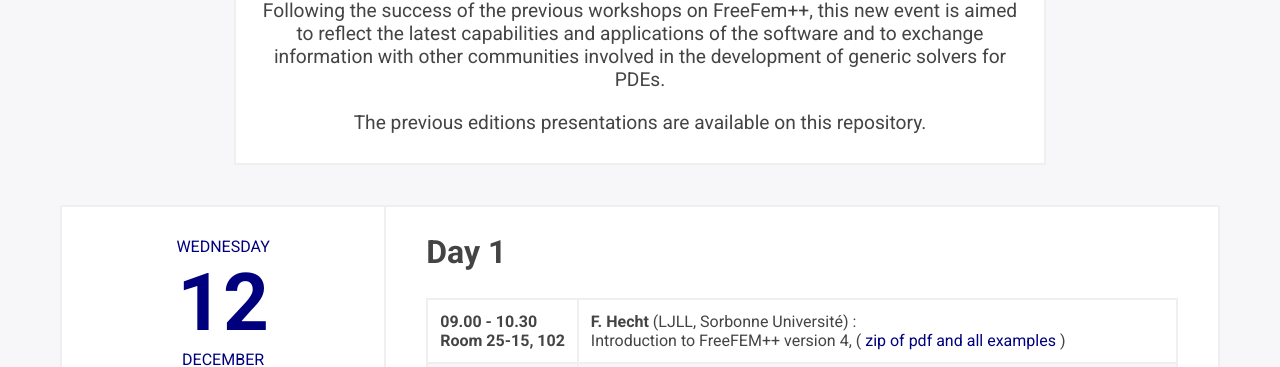
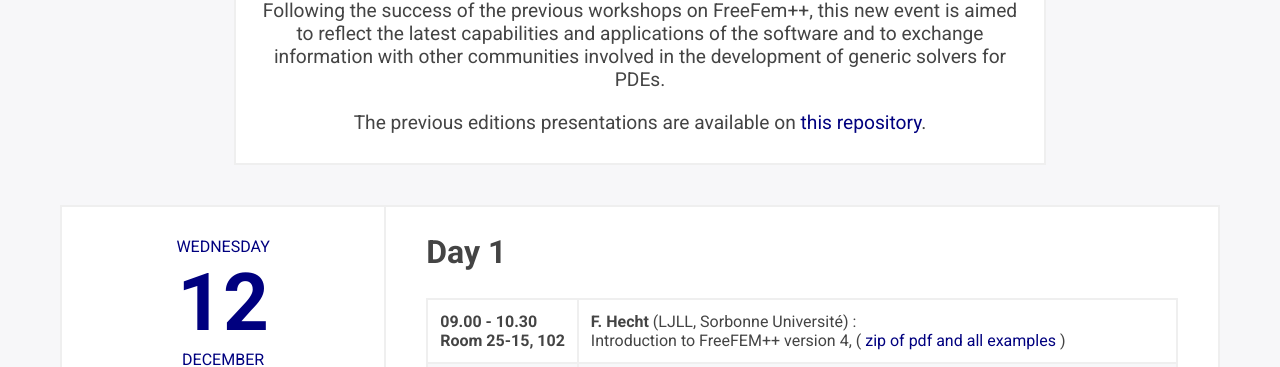
Before and after one commit to FreeFem/FreeFem-website2, a Jekyll site: the page built from ffdays.md, in a window 1280 px wide and 900 px high, scrolled down 342 px. Shown: the part 149-516 px from the top of the window. Built offline with Jekyll 4.4.1, drawn with Linux system fonts in a browser that asks for light colours; some of the changed lines change nothing that is shown.

Commit message:
add content

```diff
--- a/_layouts/ffdays.html
+++ b/_layouts/ffdays.html
@@ -13,7 +13,7 @@
             <h2>An academic and industrial research conference</h2>
             <p>FreeFem++ is now used as research tool or investigation software by a continuously increasing community gathering scientists from different areas of research (mathematics, physics, finance, healthcare, automotive, etc).</p>
             <p>Following the success of the previous workshops on FreeFem++, this new event is aimed to reflect the latest capabilities and applications of the software and to exchange information with other communities involved in the development of generic solvers for PDEs.</p>
-            <p>The previous editions presentations are available on this repository.</p>
+            <p>The previous editions presentations are available on <a href="https://github.com/FreeFem/FreeFem-days">this repository</a>.</p>
           </div>
           <div id="ffdaysCal">
             <div class="days">
```
